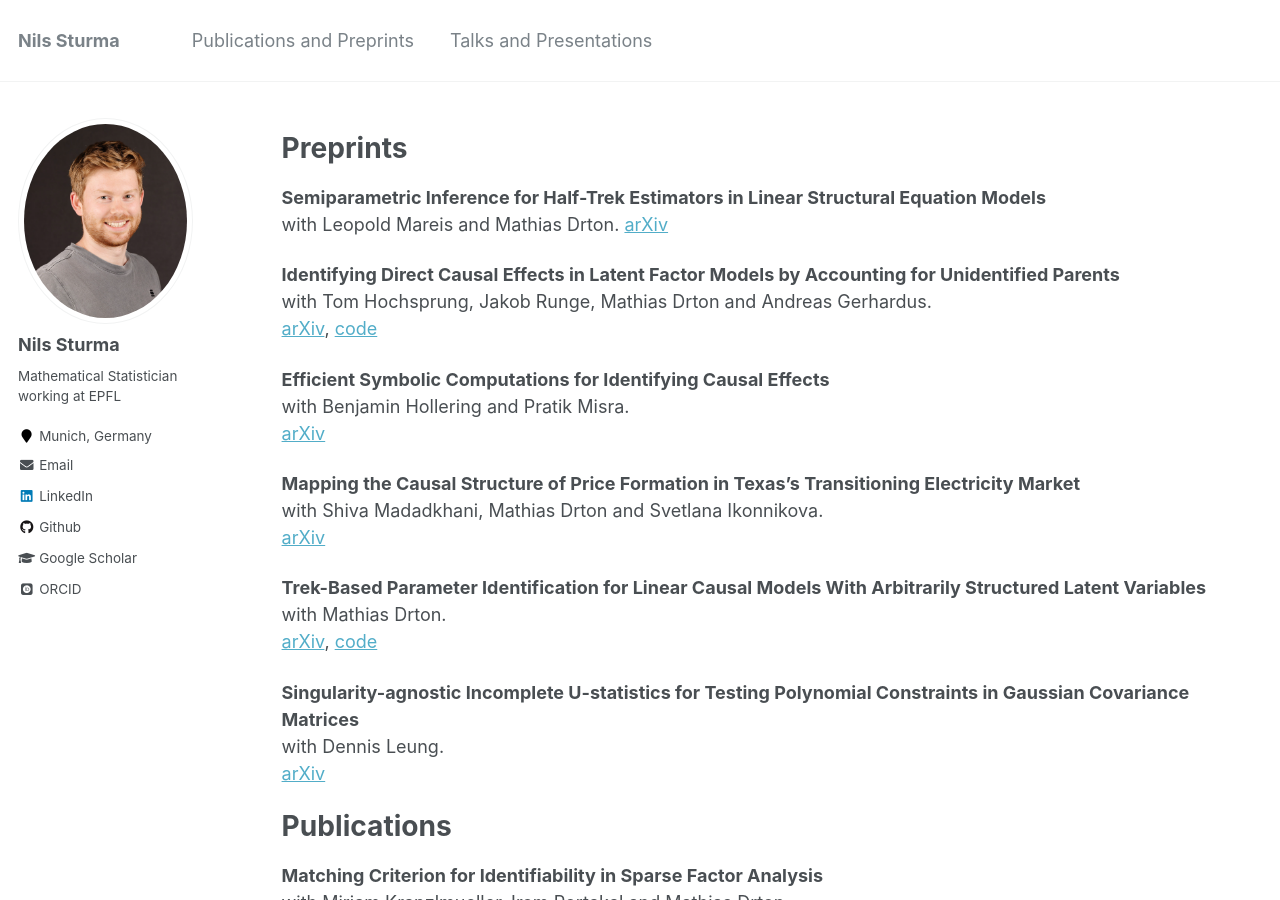
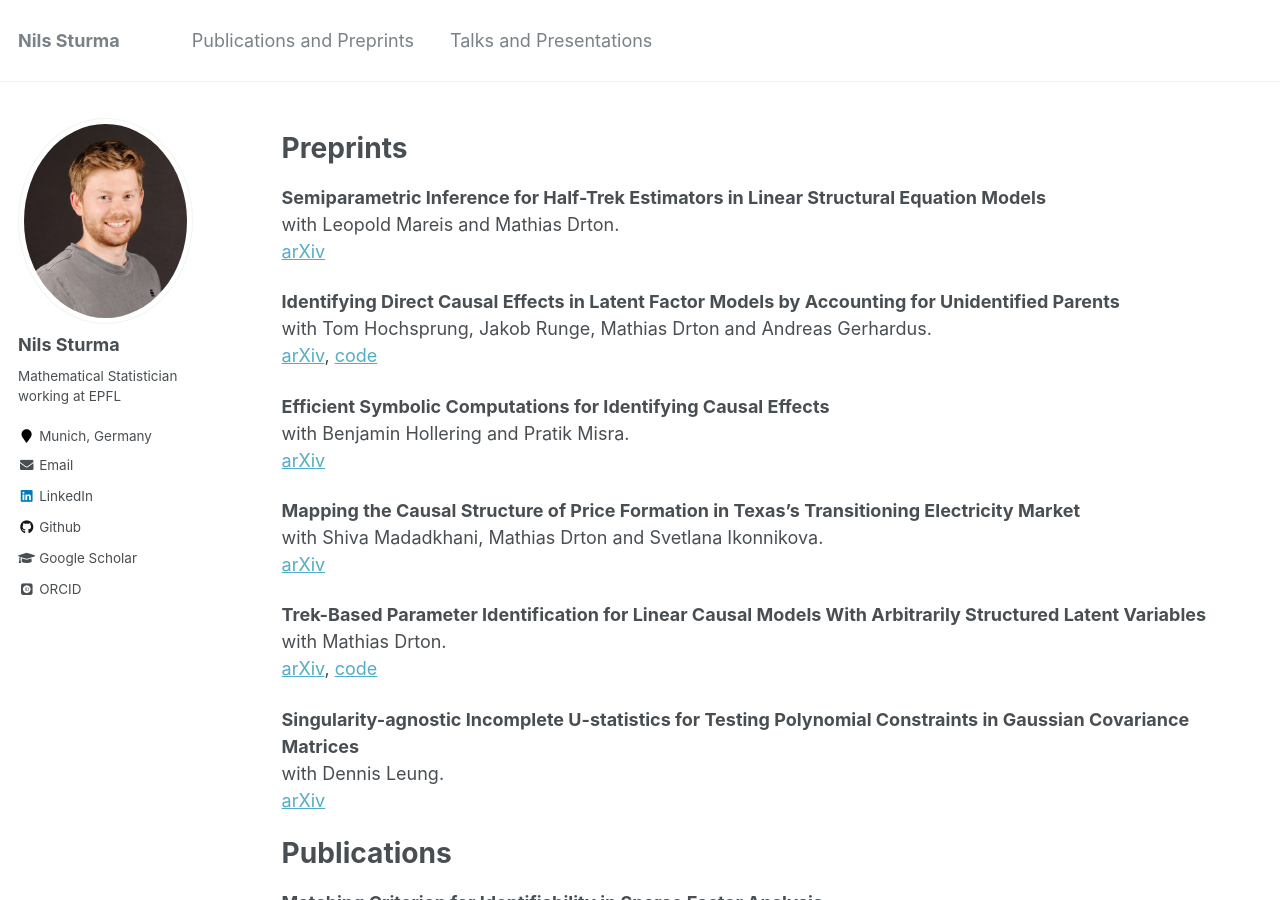
Before and after one commit to NilsSturma/nilssturma.github.io, a Jekyll site: the page built from _pages/publications.md, in a window 1280 px wide and 900 px high. Built offline with Jekyll 4.4.1, drawn with Linux system fonts in a browser that asks for light colours; some web fonts are replaced.

```diff
--- a/_pages/publications.md
+++ b/_pages/publications.md
@@ -18,7 +18,7 @@ author_profile: true
 # Preprints
 
 **Semiparametric Inference for Half-Trek Estimators in Linear Structural Equation Models** \
-with Leopold Mareis and Mathias Drton.
+with Leopold Mareis and Mathias Drton. \
 [arXiv](https://arxiv.org/abs/2606.26931)
 
 **Identifying Direct Causal Effects in Latent Factor Models by Accounting for Unidentified Parents** \
```
